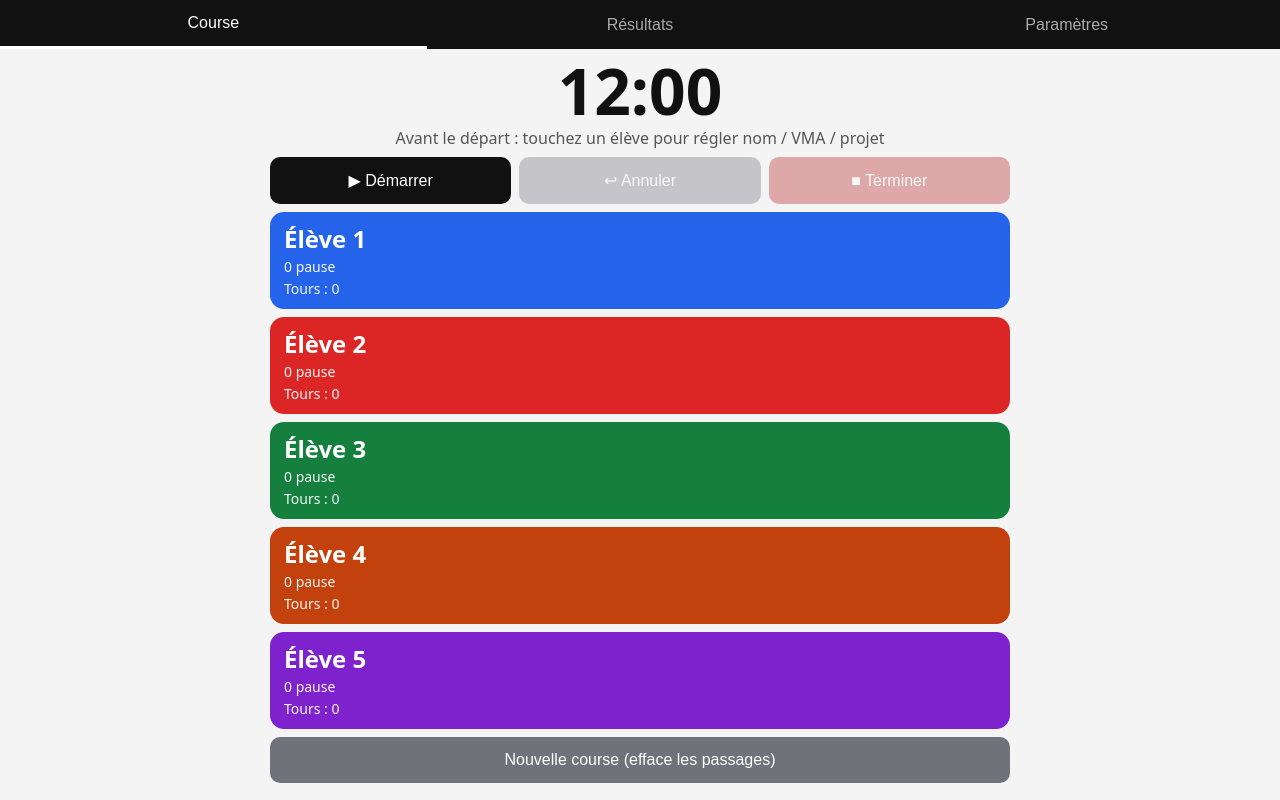
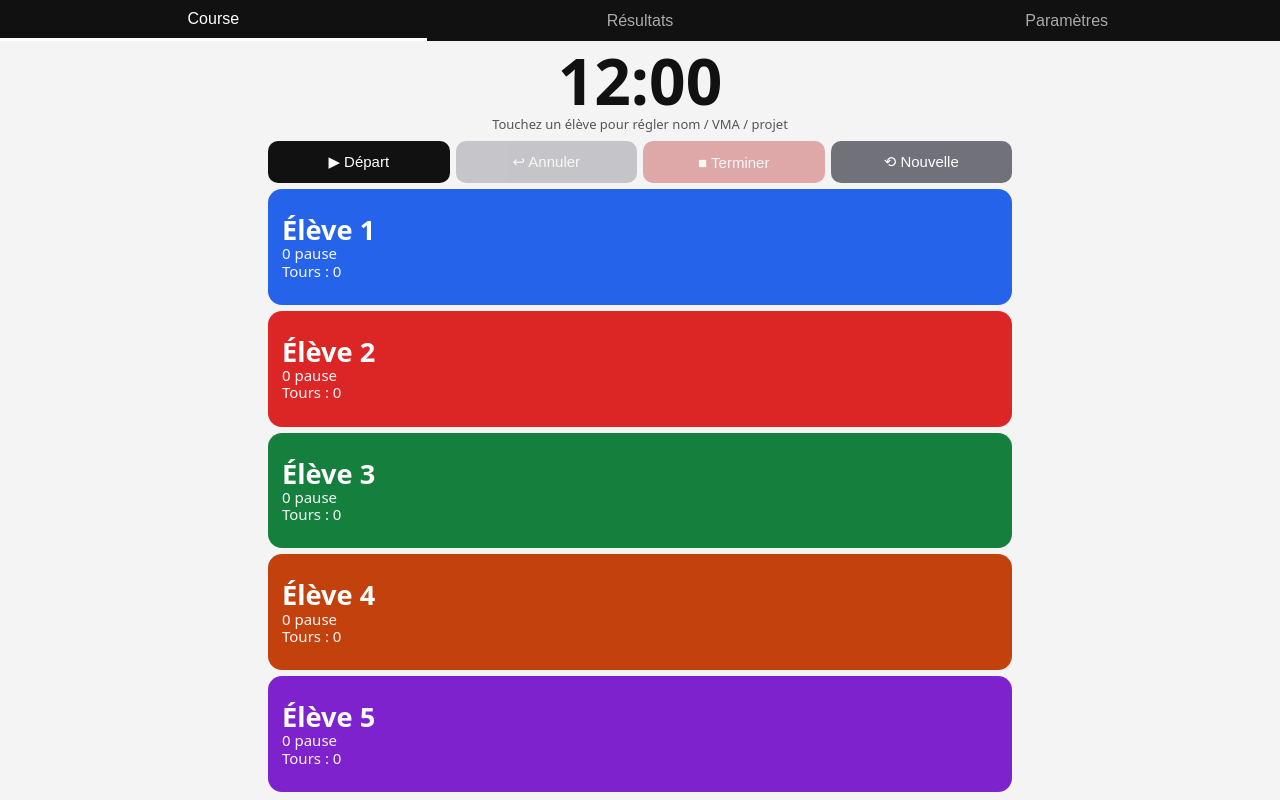
Before and after one commit to JWapps-EPS/demi-fond-prof, a plain HTML site: page index.html in a window 1280 px wide. Drawn offline with Linux system fonts and the light colour scheme.

Commit message:
Add files via upload

```diff
--- a/index.html
+++ b/index.html
@@ -6,22 +6,26 @@
 <title>Vérif observateurs – course</title>
 <style>
 *{box-sizing:border-box}
-body{margin:0;font-family:system-ui,sans-serif;background:#f4f4f5;color:#111;-webkit-user-select:none;user-select:none}
-nav{display:flex;position:sticky;top:0;z-index:2;background:#111}
-nav button{flex:1;padding:14px 4px;border:0;background:none;color:#aaa;font-size:16px}
+html{height:100%}
+body{display:flex;flex-direction:column;height:100vh;height:100dvh;overflow:hidden;margin:0;font-family:system-ui,sans-serif;background:#f4f4f5;color:#111;-webkit-user-select:none;user-select:none}
+nav{display:flex;flex:none;background:#111}
+nav button{flex:1;padding:10px 4px;border:0;background:none;color:#aaa;font-size:16px}
 nav button.on{color:#fff;border-bottom:3px solid #fff}
-section{padding:10px;max-width:760px;margin:auto}
-#clock{font-size:64px;font-weight:700;text-align:center;font-variant-numeric:tabular-nums;line-height:1}
-#status{text-align:center;color:#555;margin:4px 0 8px;min-height:1.2em}
-.row{display:flex;gap:8px;margin:8px 0}
-.row button,#reset,.btn{flex:1;padding:14px;font-size:16px;border:0;border-radius:10px;background:#111;color:#fff}
+section{flex:1;min-height:0;overflow-y:auto;width:100%;padding:8px;max-width:760px;margin:0 auto}
+section[hidden]{display:none!important}
+#course{display:flex;flex-direction:column;overflow:hidden;padding-bottom:max(8px,env(safe-area-inset-bottom))}
+#clock{font-size:clamp(30px,8vh,64px);font-weight:700;text-align:center;font-variant-numeric:tabular-nums;line-height:1}
+#status{text-align:center;color:#555;margin:2px 0;font-size:13px;white-space:nowrap;overflow:hidden;text-overflow:ellipsis}
+.row{display:flex;gap:6px;margin:6px 0}
+.row button,.btn{flex:1;padding:12px 4px;font-size:15px;border:0;border-radius:10px;background:#111;color:#fff}
 #undo,#reset{background:#71717a}#stop{background:#b91c1c}
 button:disabled{opacity:.35}
-.card{display:flex;margin:8px 0;border-radius:14px;overflow:hidden;color:#fff;min-height:84px;touch-action:manipulation}
+#cards{flex:1;min-height:0;display:flex;flex-direction:column;gap:6px}
+.card{flex:1;min-height:0;display:flex;border-radius:14px;overflow:hidden;color:#fff;touch-action:manipulation}
 .card.flash{filter:brightness(1.6)}
-.main{flex:1;padding:10px 14px}
-.main b{font-size:24px;display:block}
-.main small{font-size:14px;opacity:.95}
+.main{flex:1;min-width:0;padding:2px 14px;display:flex;flex-direction:column;justify-content:center;line-height:1.15}
+.main b{font-size:clamp(17px,3.4vh,28px);white-space:nowrap;overflow:hidden;text-overflow:ellipsis}
+.main small{font-size:clamp(11px,1.9vh,15px);opacity:.95;white-space:nowrap;overflow:hidden;text-overflow:ellipsis}
 .pz{width:96px;display:flex;align-items:center;justify-content:center;text-align:center;background:rgba(0,0,0,.3);font-size:15px;font-weight:600;white-space:pre-line}
 .pz.act{background:#111}
 .pz.off{opacity:.5}
@@ -46,9 +50,8 @@ td,th{border:1px solid #ddd;padding:4px;text-align:center}
 <section id="course">
   <div id="clock">12:00</div>
   <div id="status"></div>
-  <div class="row"><button id="go">▶ Démarrer</button><button id="undo">↩ Annuler</button><button id="stop">■ Terminer</button></div>
+  <div class="row"><button id="go">▶ Départ</button><button id="undo">↩ Annuler</button><button id="stop">■ Terminer</button><button id="reset">⟲ Nouvelle</button></div>
   <div id="cards"></div>
-  <button id="reset" style="width:100%">Nouvelle course (efface les passages)</button>
 </section>
 
 <section id="res" hidden>
@@ -232,7 +235,7 @@ const flash={};
 function draw(){
   const run=running(),t=run?now():0;
   $('clock').textContent=fmt(S.t0==null?S.cfg.dur*60:run?S.cfg.dur*60-t:0);
-  $('status').textContent=S.t0==null?'Avant le départ : touchez un élève pour régler nom / VMA / projet':run?'Un appui à chaque passage devant vous – les pauses sont détectées toutes seules':'Course terminée – voir Résultats';
+  $('status').textContent=S.t0==null?'Touchez un élève pour régler nom / VMA / projet':run?'Un appui à chaque passage devant vous':'Course terminée – voir Résultats';
   $('go').disabled=S.t0!=null;$('stop').disabled=!run;$('undo').disabled=!run||!S.log.length;
   $('cards').innerHTML=S.st.map((st,i)=>{
     let info='Tours : 0';
@@ -263,7 +266,7 @@ $('stop').onclick=()=>{if(confirm('Terminer la course maintenant ?'))finish();};
 $('undo').onclick=()=>{const a=S.log.pop();if(!a)return;const st=S.st[a.i];
   st.laps.pop();
   save();draw();};
-$('reset').onclick=()=>{if(!confirm('Effacer tous les passages ? (noms et projets conservés)'))return;
+$('reset').onclick=()=>{if(!confirm('Nouvelle course : effacer tous les passages ? (noms et projets conservés)'))return;
   S.t0=null;S.stopT=null;S.log=[];S.st.forEach(s=>{s.laps=[];s.pauses=[];delete s.maxP;});save();draw();};
 function finish(){
   S.stopT=Math.min(now(),S.cfg.dur*60);save();
```
